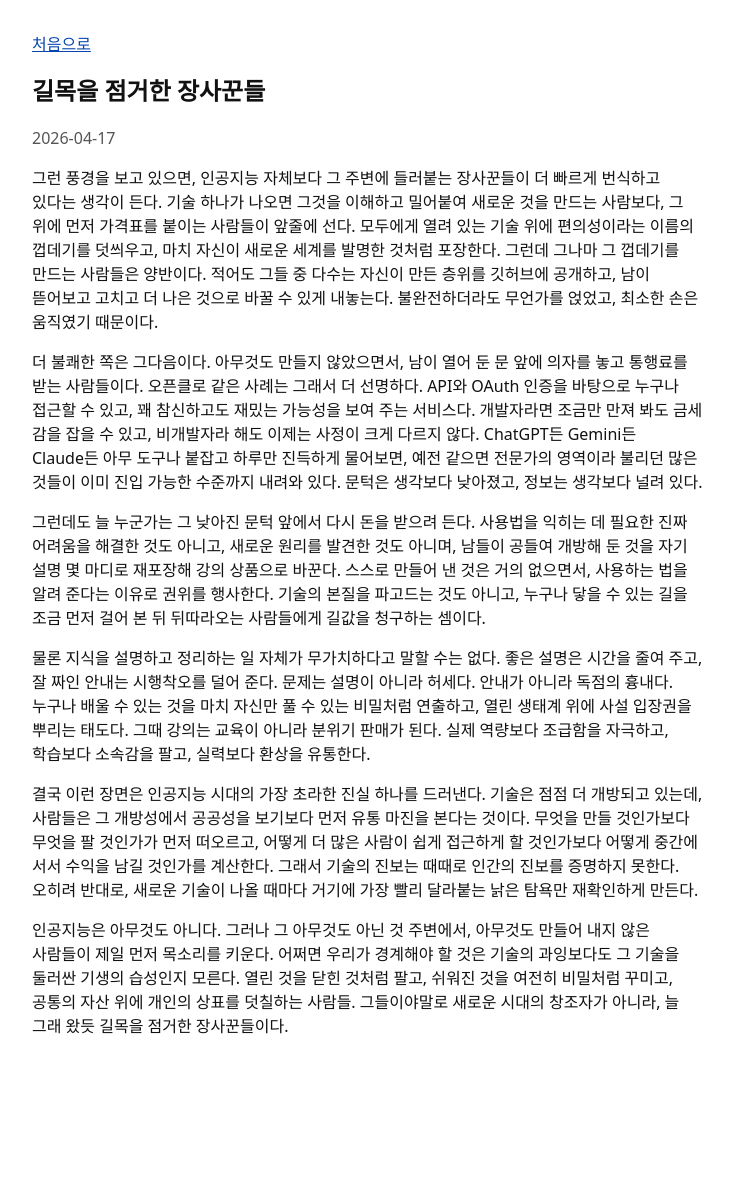
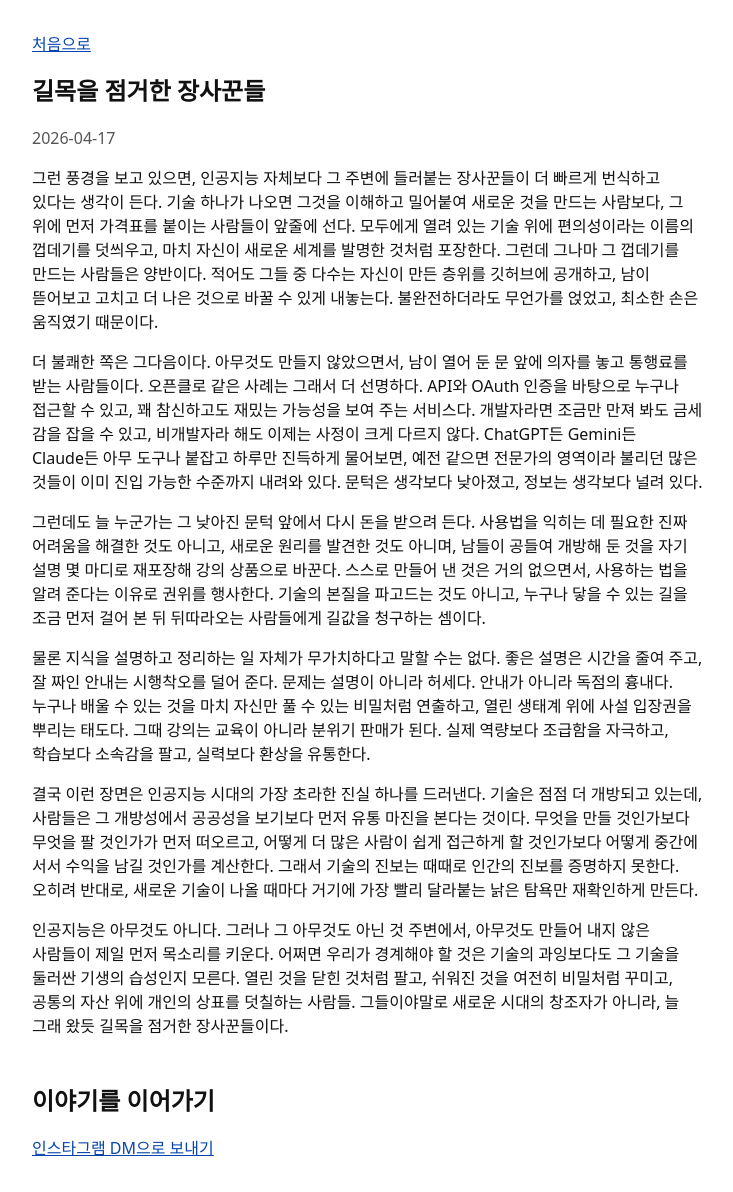
Before and after one commit to damagethundercat/damagethundercat.github.io, a Jekyll site: the page built from _posts/2026-04-17-gatekeepers.md, in a window 1280 px wide. Shown: the whole page, without its empty margins (272-1005 px from the left). Built offline with Jekyll 4.4.1, drawn with Linux system fonts in a browser that asks for light colours; before the commit the page ends 1070 px from its top, so only the background shows below that.

Commit message:
Add post share discussion link

```diff
--- a/_layouts/post.html
+++ b/_layouts/post.html
@@ -12,3 +12,58 @@ layout: default
 
   {{ content }}
 </article>
+
+<section class="post-discussion" aria-labelledby="post-discussion-title">
+  <h2 id="post-discussion-title">이야기를 이어가기</h2>
+  <p>
+    <a
+      href="https://ig.me/m/yooong_k_"
+      data-share-post
+      data-share-title="{{ page.title | escape }}"
+      data-share-url="{{ page.url | absolute_url }}"
+    >인스타그램 DM으로 보내기</a>
+  </p>
+</section>
+
+<script>
+  (function () {
+    var link = document.querySelector("[data-share-post]");
+
+    if (!link) {
+      return;
+    }
+
+    link.addEventListener("click", async function (event) {
+      var title = link.getAttribute("data-share-title") || document.title;
+      var url = link.getAttribute("data-share-url") || window.location.href;
+      var text = title + "\n" + url;
+
+      event.preventDefault();
+
+      if (navigator.share) {
+        try {
+          await navigator.share({
+            title: title,
+            text: title,
+            url: url
+          });
+          return;
+        } catch (error) {
+          if (error && error.name === "AbortError") {
+            return;
+          }
+        }
+      }
+
+      if (navigator.clipboard && navigator.clipboard.writeText) {
+        try {
+          await navigator.clipboard.writeText(text);
+        } catch (error) {
+          // Ignore clipboard failures and still open the DM fallback.
+        }
+      }
+
+      window.location.href = link.href;
+    });
+  }());
+</script>
--- a/assets/css/style.css
+++ b/assets/css/style.css
@@ -56,6 +56,10 @@ time {
   padding-left: 1.4rem;
 }
 
+.post-discussion {
+  margin-top: 3rem;
+}
+
 blockquote {
   margin-left: 0;
   padding-left: 1rem;
```
